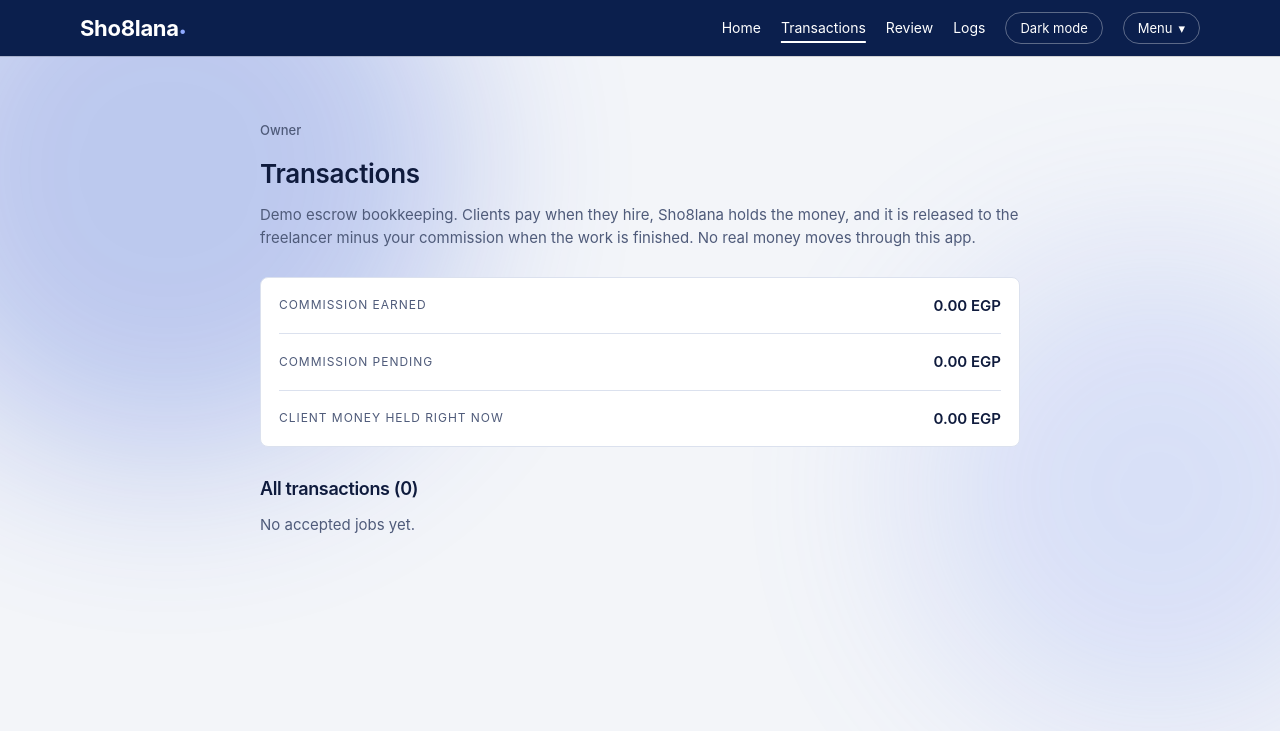
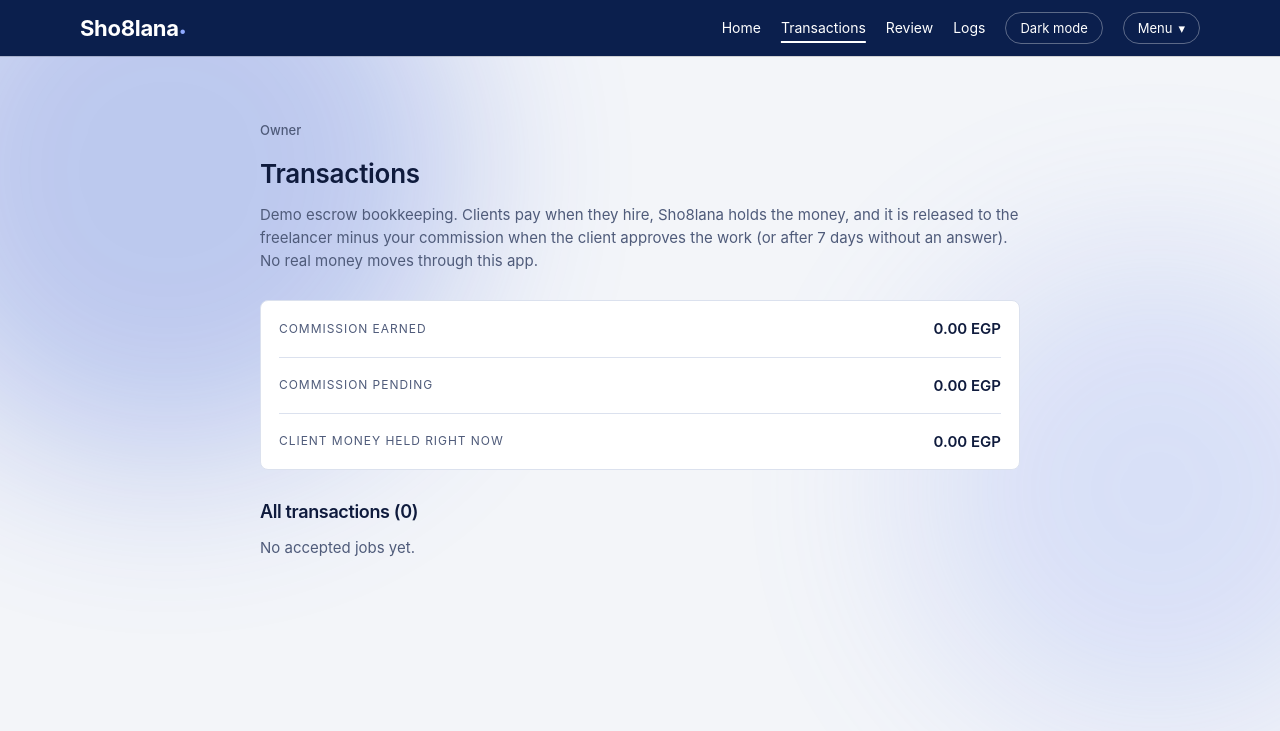
Before and after one commit to FadyyNabil/nudge, an ASP.NET Core app: page /Admin/Transactions in a window 1280 px wide. Shown: the top 731 px of the page. Run offline with ASP.NET Core 8, Linux system fonts and the light colour scheme; the visitor is signed in with stand-in values (Sample User, id 1); some libraries are stand-ins or nearby versions.

Commit message:
Update Transactions.cshtml

```diff
--- a/Pages/Admin/Transactions.cshtml
+++ b/Pages/Admin/Transactions.cshtml
@@ -4,7 +4,7 @@
 @{ ViewData["Title"] = "Transactions"; var cur = Config["Marketplace:Currency"]; }
 <p class="eyebrow">Owner</p>
 <h1>Transactions</h1>
-<p>Demo escrow bookkeeping. Clients pay when they hire, Sho8lana holds the money, and it is released to the freelancer minus your commission when the work is finished. No real money moves through this app.</p>
+<p>Demo escrow bookkeeping. Clients pay when they hire, Sho8lana holds the money, and it is released to the freelancer minus your commission when the client approves the work (or after 7 days without an answer). No real money moves through this app.</p>
 <ul class="facts">
     <li><span>Commission earned</span><strong>@Model.Earned.ToString("N2") @cur</strong></li>
     <li><span>Commission pending</span><strong>@Model.Pending.ToString("N2") @cur</strong></li>
@@ -27,7 +27,7 @@ else
             <td>@(j.CommissionAmount?.ToString("N2")) @cur</td>
             <td>@(j.PaymentMethod is null ? "-" : PaymentMethodNames.Label(j.PaymentMethod.Value))</td>
             <td><span class="pill">@(j.Escrow == EscrowStatus.Held ? "Held" : j.Escrow == EscrowStatus.Released ? "Released" : "-")</span></td>
-            <td><span class="pill">@j.Status</span></td>
+            <td><span class="pill">@j.StatusLabel</span></td>
         </tr>
     }
     </tbody>
```
